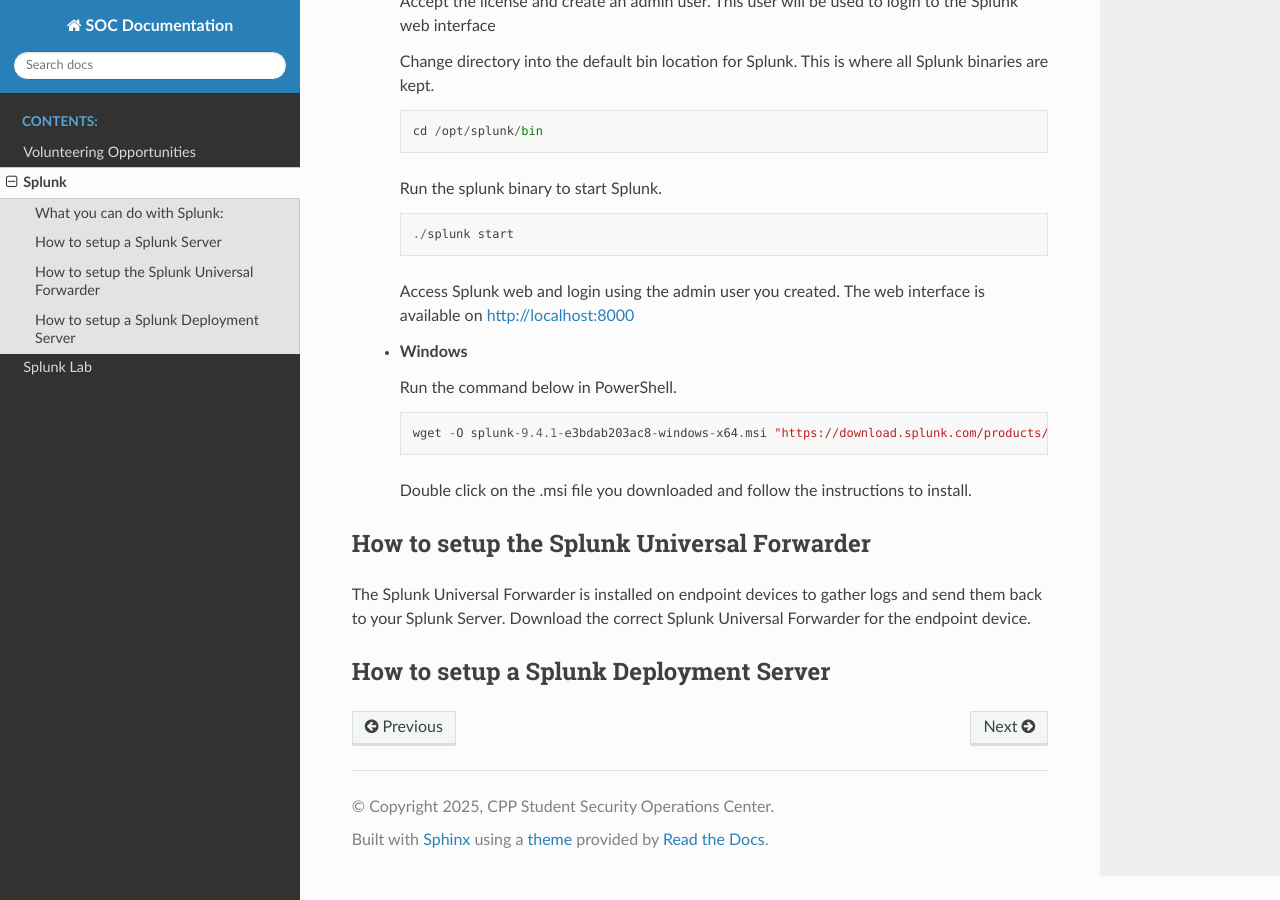
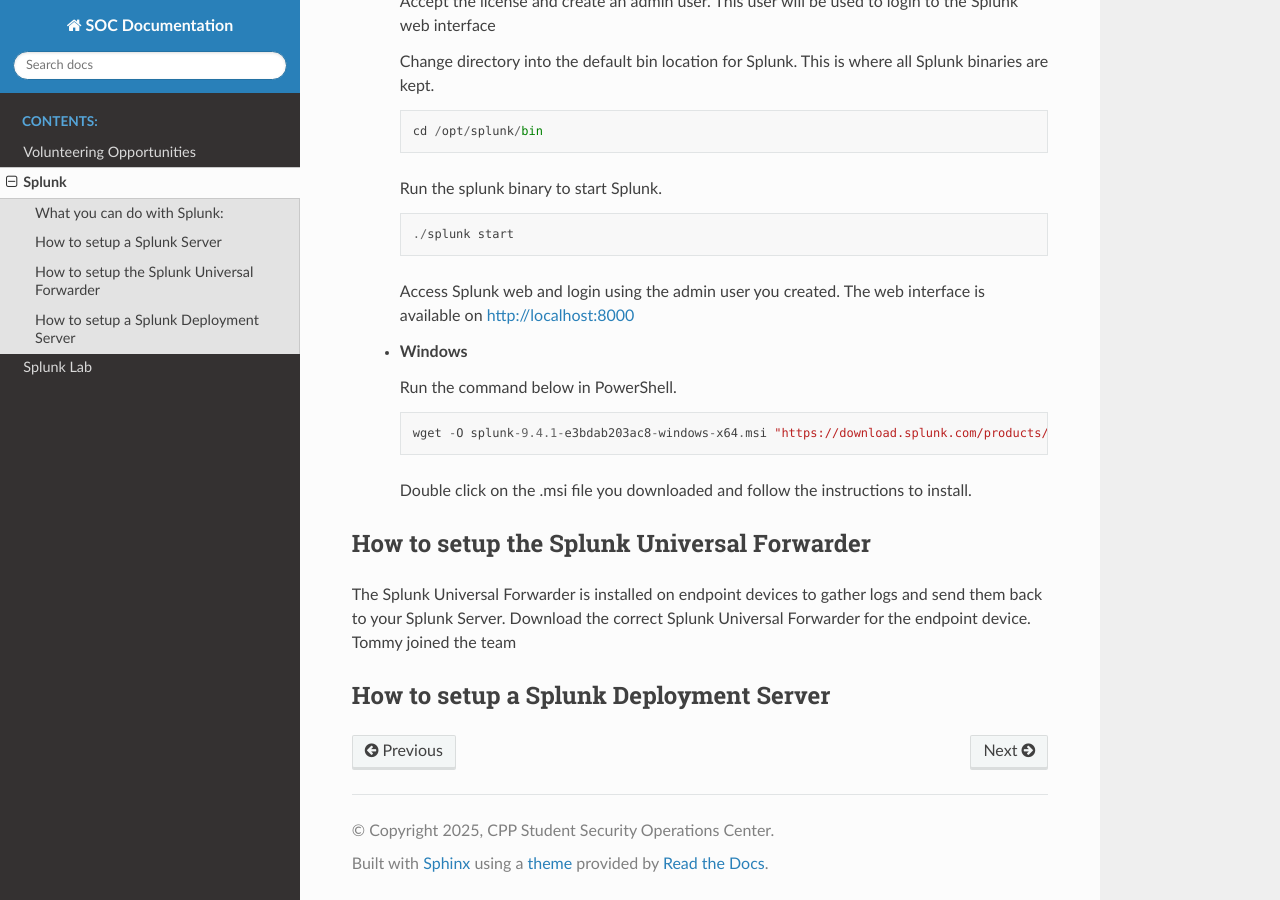
Before and after one commit to cpp-soc/documentation, a Sphinx documentation site: the page built from source/Splunk.md, in a window 1280 px wide and 900 px high, scrolled down 962 px. Built offline with Sphinx 7.4.7 and the Read the Docs theme 3.1.0, drawn with Linux system fonts in a browser that asks for light colours.

Commit message:
Test message

```diff
--- a/source/Splunk.md
+++ b/source/Splunk.md
@@ -56,5 +56,5 @@
 ## How to setup the Splunk Universal Forwarder
 The Splunk Universal Forwarder is installed on endpoint devices to gather logs and send them back to your Splunk Server.
 Download the correct Splunk Universal Forwarder for the endpoint device.
-
+Tommy joined the team
 ## How to setup a Splunk Deployment Server
```
